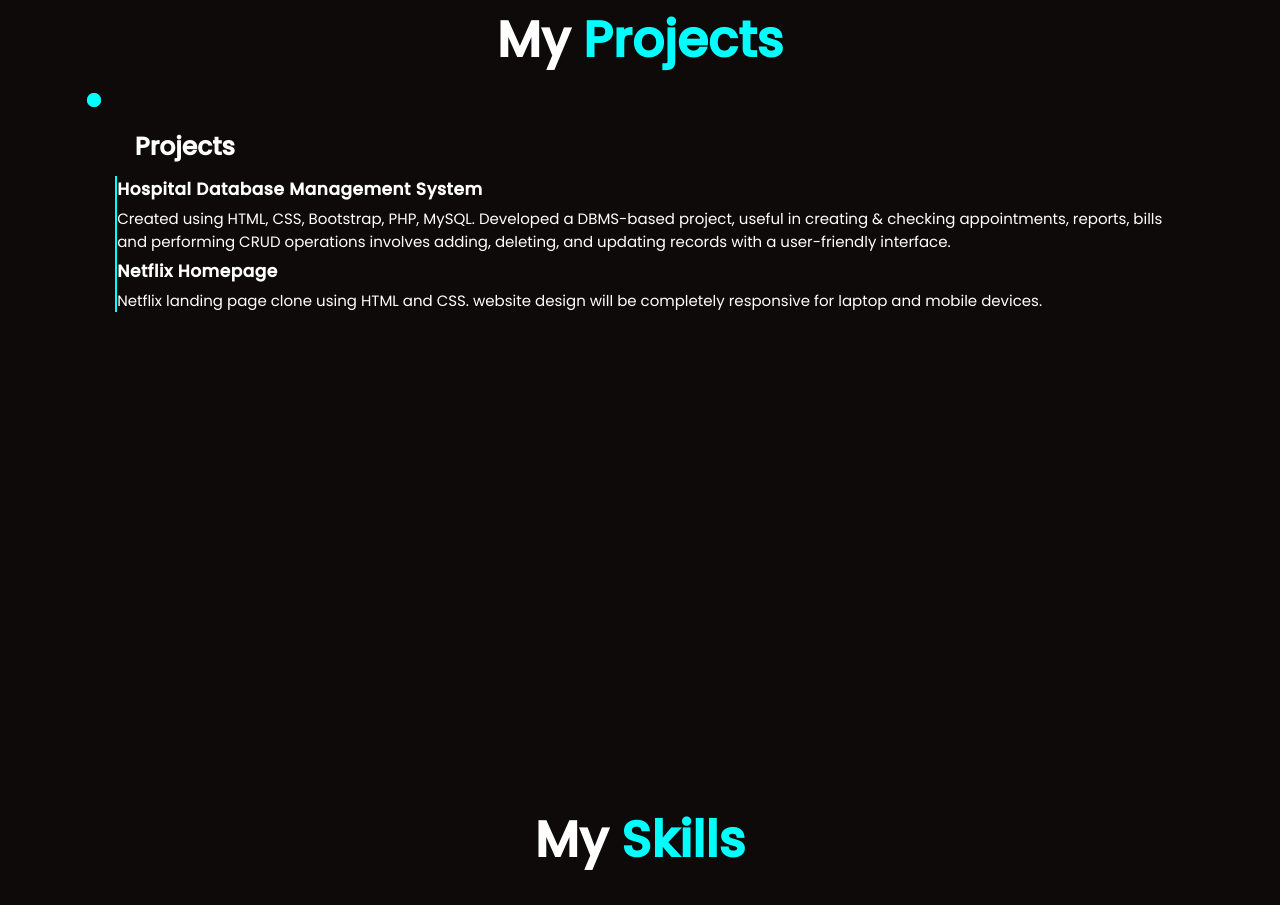
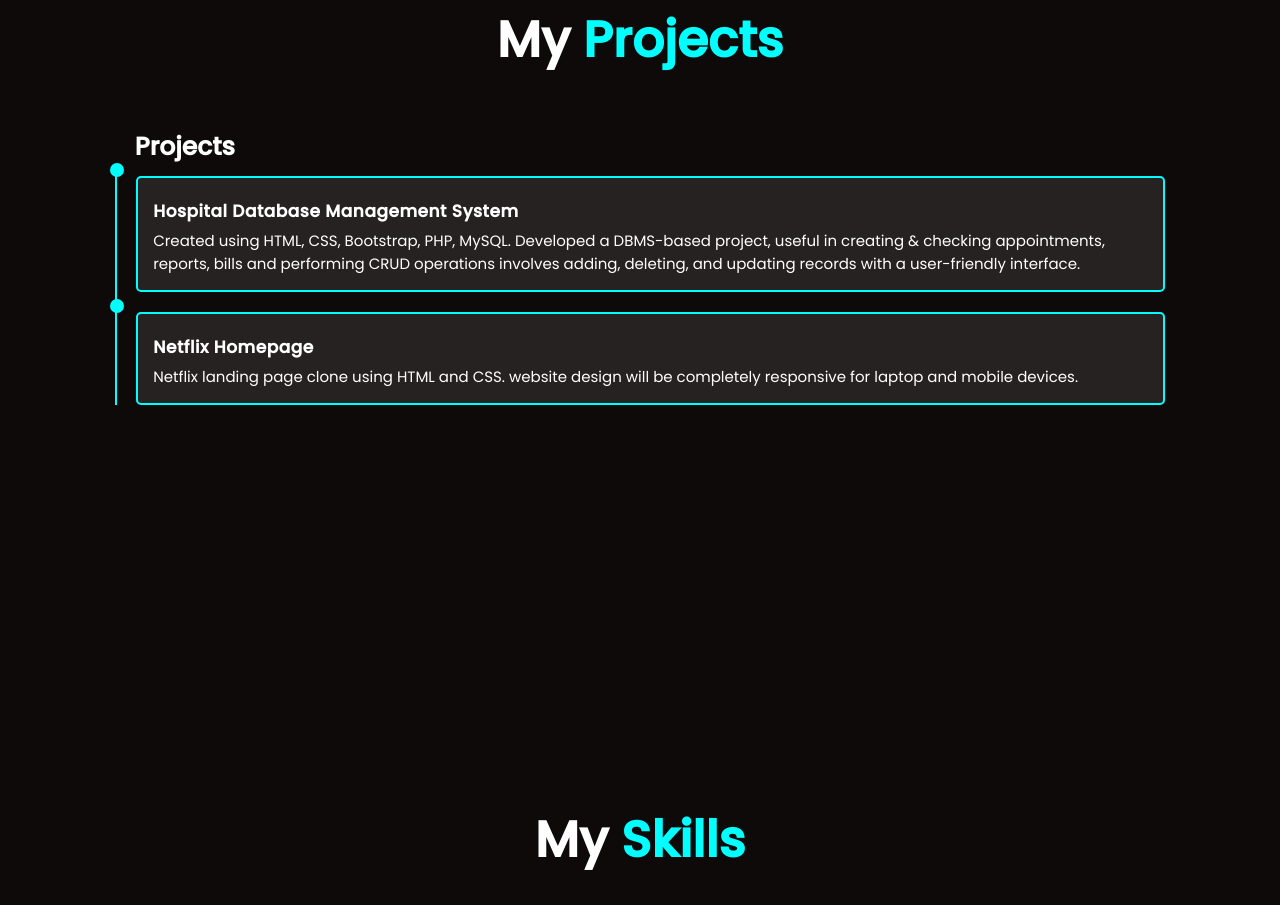
Before and after one commit to Goutamnt/CodSoft, a plain HTML site: page codsoft task-1/index.html in a window 1280 px wide. Shown: the part 1697-2602 px from the top of the page. Drawn offline with nearby package versions, Linux system fonts and the light colour scheme.

Commit message:
Update index.html

```diff
--- a/codsoft task-1/index.html
+++ b/codsoft task-1/index.html
@@ -63,7 +63,7 @@
             <div class="column">
                 <h2>Projects</h2>
                 <div class="box">
-                    <div class="education-content">
+                    <div class="project-content">
                         <div class="content">
     <h3>Hospital Database Management System</h3>
     <p>Created using HTML, CSS, Bootstrap, PHP, MySQL.
@@ -72,7 +72,7 @@
       </p>
                         </div>
                     </div>
-                    <div class="education-content">
+                    <div class="project-content">
                         <div class="content">
 
                             <h3>Netflix Homepage</h3>
```
